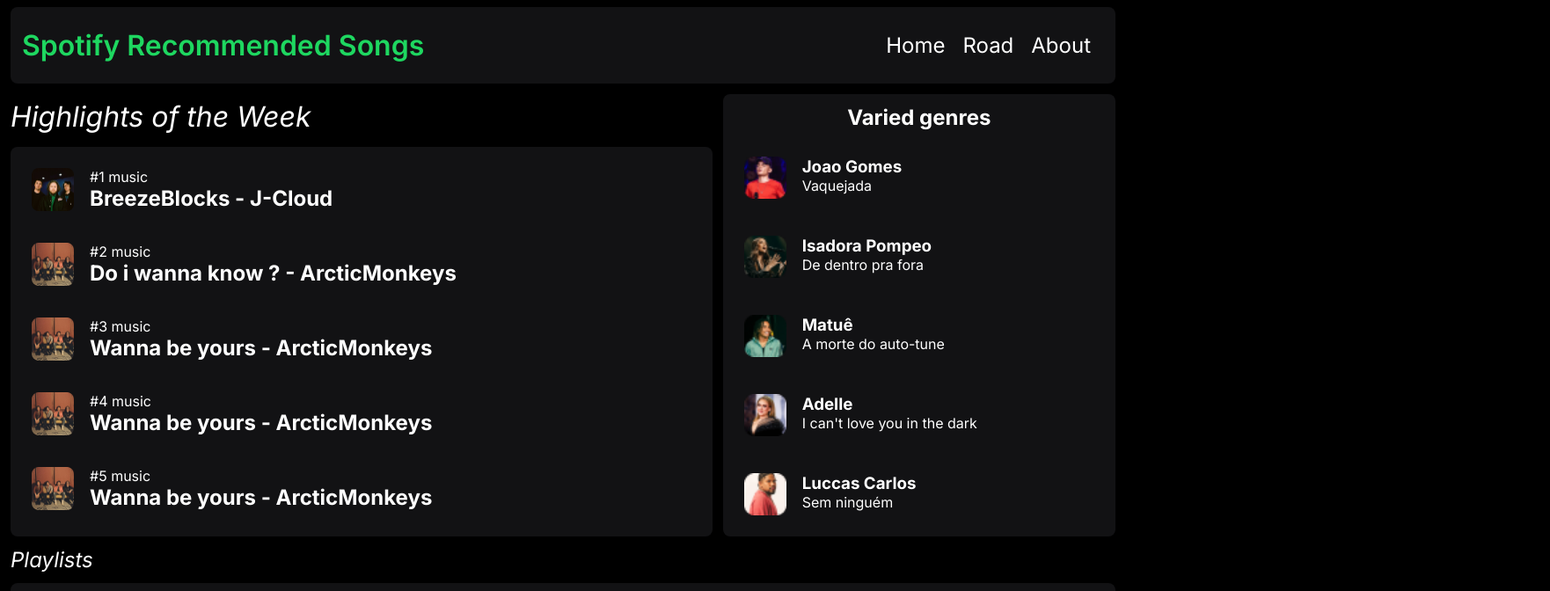
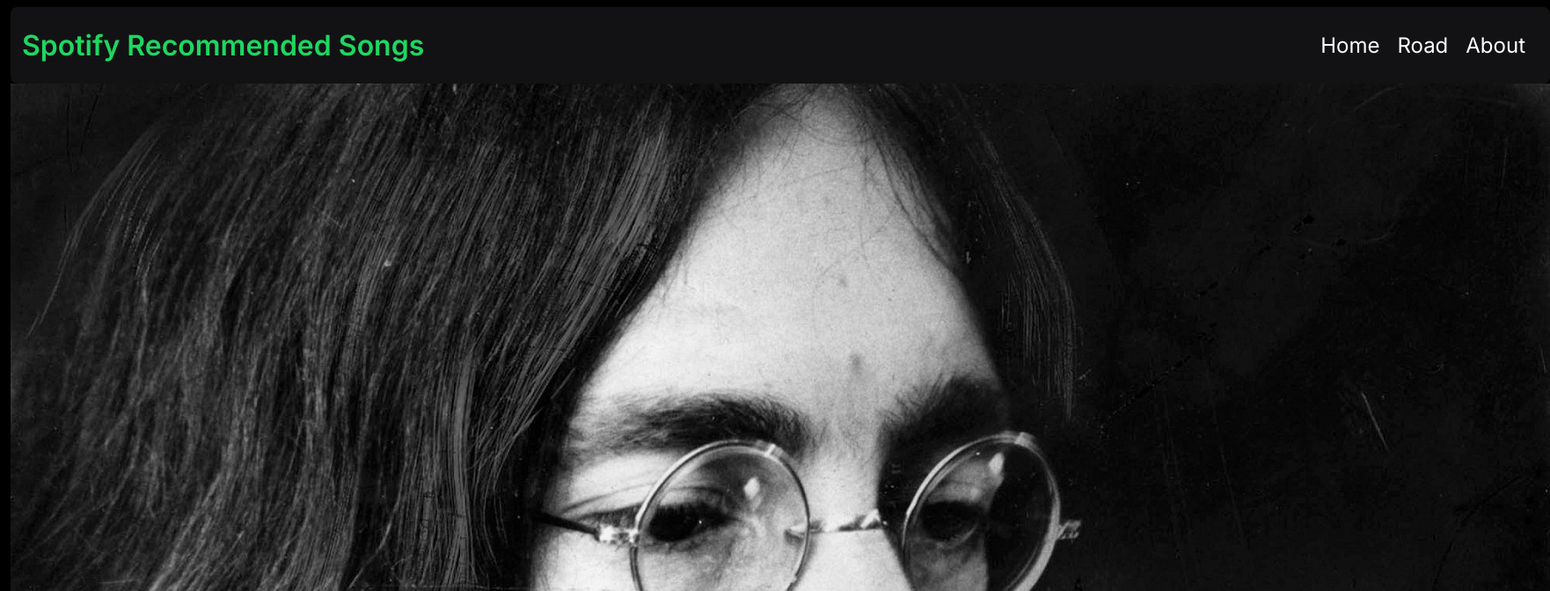
Before and after one commit to htzxd/manipulationProject, a React (Vite) app: page / in a window 1280 px wide. Shown: the top 672 px of the page at 88% size, 1762 px wide, since content can reach past the window. Built offline with nearby package versions, Linux system fonts and the light colour scheme; grey boxes are pictures that could not be loaded.

Commit message:
starting page profile

```diff
--- a/src/App.jsx
+++ b/src/App.jsx
@@ -1,14 +1,14 @@
 import GlobalStyle from './styles/global';
 import theme from './styles/theme';
 import { ThemeProvider } from 'styled-components';
-import { Home } from './pages/home';
+import { Profile } from './pages/profile';
 
 export function App(){
   return(
     <div>
       <ThemeProvider theme={theme}>
         <GlobalStyle />
-         <Home />
+         <Profile />
       </ThemeProvider>
     </div>
   )
--- /dev/null
+++ b/src/pages/profile/index.jsx
@@ -0,0 +1,22 @@
+import { Container, Main } from "./style";
+
+import { Header } from "../../components/header";
+import { Footer } from "../../components/footer";
+
+import john from '../../assets/john.jpeg';
+
+export function Profile(){
+  return(
+    <Container>
+      <div className="container">
+        <Header/>
+
+          <Main>
+            <img src={john} alt="author portrait" />
+            <h2>John Lennon</h2>
+          </Main>
+
+      </div>
+    </Container>
+  )
+}
--- /dev/null
+++ b/src/pages/profile/style.js
@@ -0,0 +1,11 @@
+import styled from "styled-components";
+
+export const Container = styled.div`
+  .container {
+    display: grid;
+  }
+`
+
+export const Main = styled.div`
+  color: ${({ theme }) => theme.colors.text_primary};
+`
```
Also changed, not shown: src/assets/john.jpeg (added).
